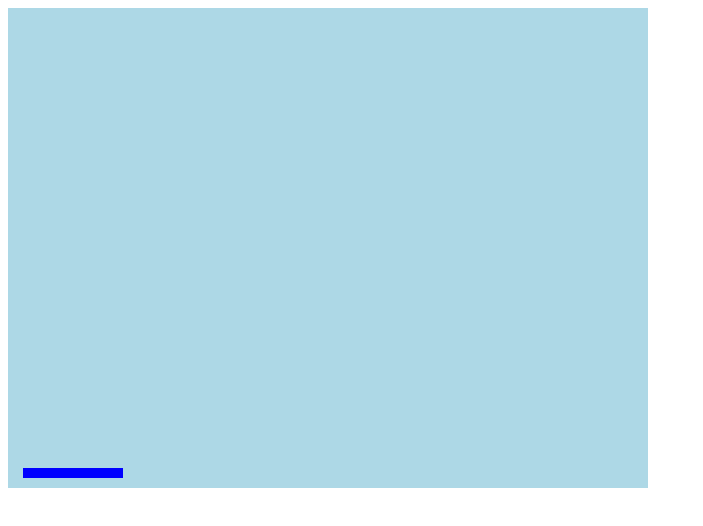
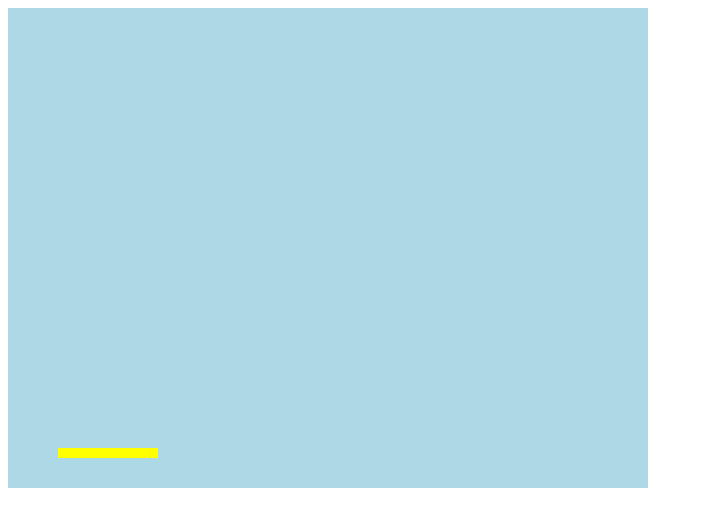
Before and after one commit to fanrok/arkanoid, a plain HTML site: page Index.html in a window 1280 px wide. Shown: the whole page, without its empty margins (0-703 px from the left). Drawn offline with Linux system fonts and the light colour scheme.

Commit message:
создан объект игрок

```diff
--- a/Index.html
+++ b/Index.html
@@ -8,22 +8,18 @@
         <script type="text/javascript" src="js/keys.js"></script>
         <script type="text/javascript" src="js/main.js"></script>
         <script type="text/javascript" src="js/graph.js"></script>
+        <script type="text/javascript" src="js/player.js"></script>
         <link href="css/main.css" rel="stylesheet">
     </head>
     <body>
         <canvas id="canvas" width="640" height="480"></canvas>
         <script type="text/javascript">
             init();
-            var x = 15;
             var game = function() {
                 fillAll('#add8e6');
-                drawRect(x, 460, 100, 10, 'blue');
-                if (isKeyDown('D')){
-                    x++;
-                }
-                if (isKeyDown('A')){
-                    x--;
-                }
+                player.move();
+                player.draw();
+
             };
             startGame(game);
         </script>
--- a/js/keys.js
+++ b/js/keys.js
@@ -3,7 +3,9 @@ var keys = {
     'W' : 87,
     'S' : 83,
     'A' : 65,
-    'D' : 68
+    'D' : 68,
+    'LEFT' : 37,
+    'RIGHT' :  39
 };
 //Массив, в котором будут содеражться нажатые клавишу
 var keyDown = {};
--- /dev/null
+++ b/js/player.js
@@ -0,0 +1,21 @@
+var player = {
+                level : 1,
+                hp : 5,
+                x : 50,
+                y : 440,
+                width :100,
+                height : 10,
+                speed : 1,
+                color : 'yellow',
+                draw : function (){
+                    drawRect(this.x, this.y, this. width, this.height, this.color);
+                },
+                move : function () {
+                    if (isKeyDown('D')){
+                        this.x+=this.speed;
+                    }
+                    if (isKeyDown('A')){
+                         this.x-=this.speed;
+                    }
+                }
+            };
```
